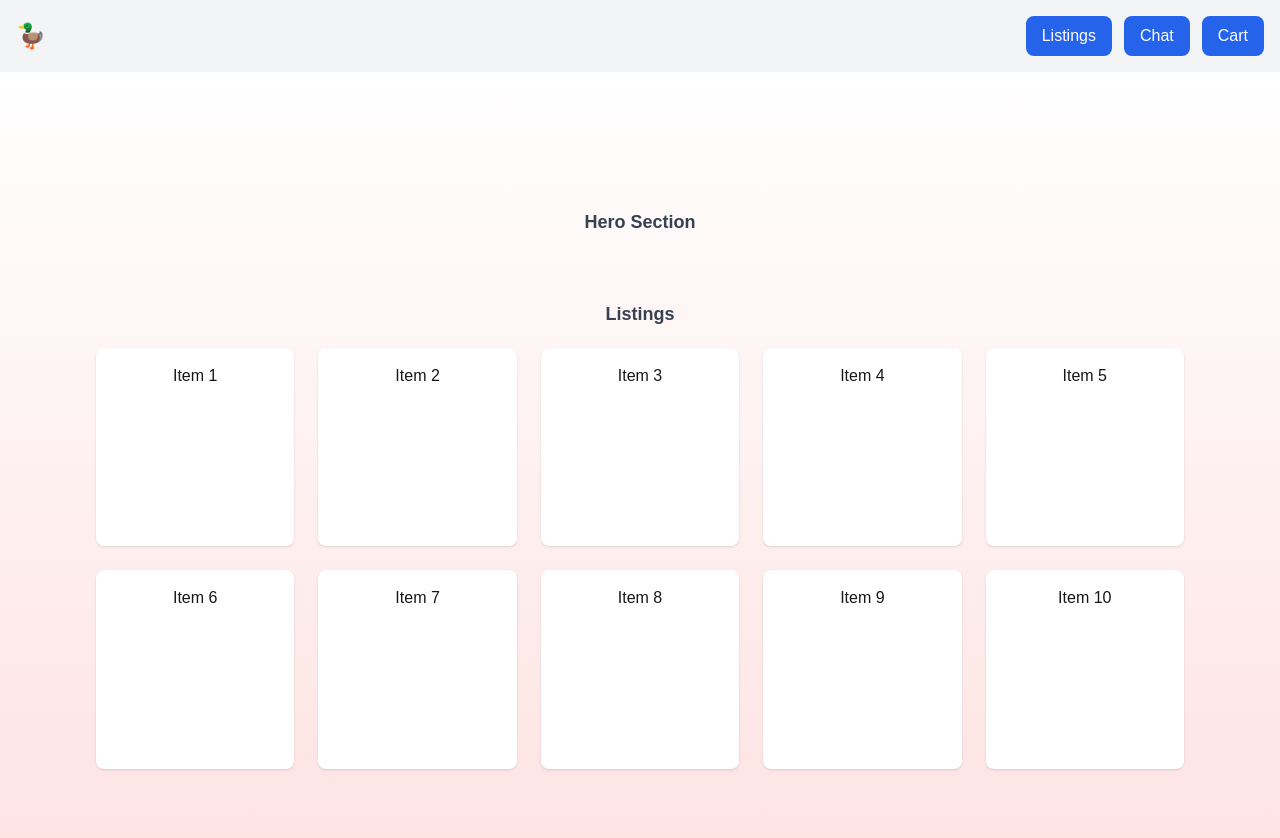
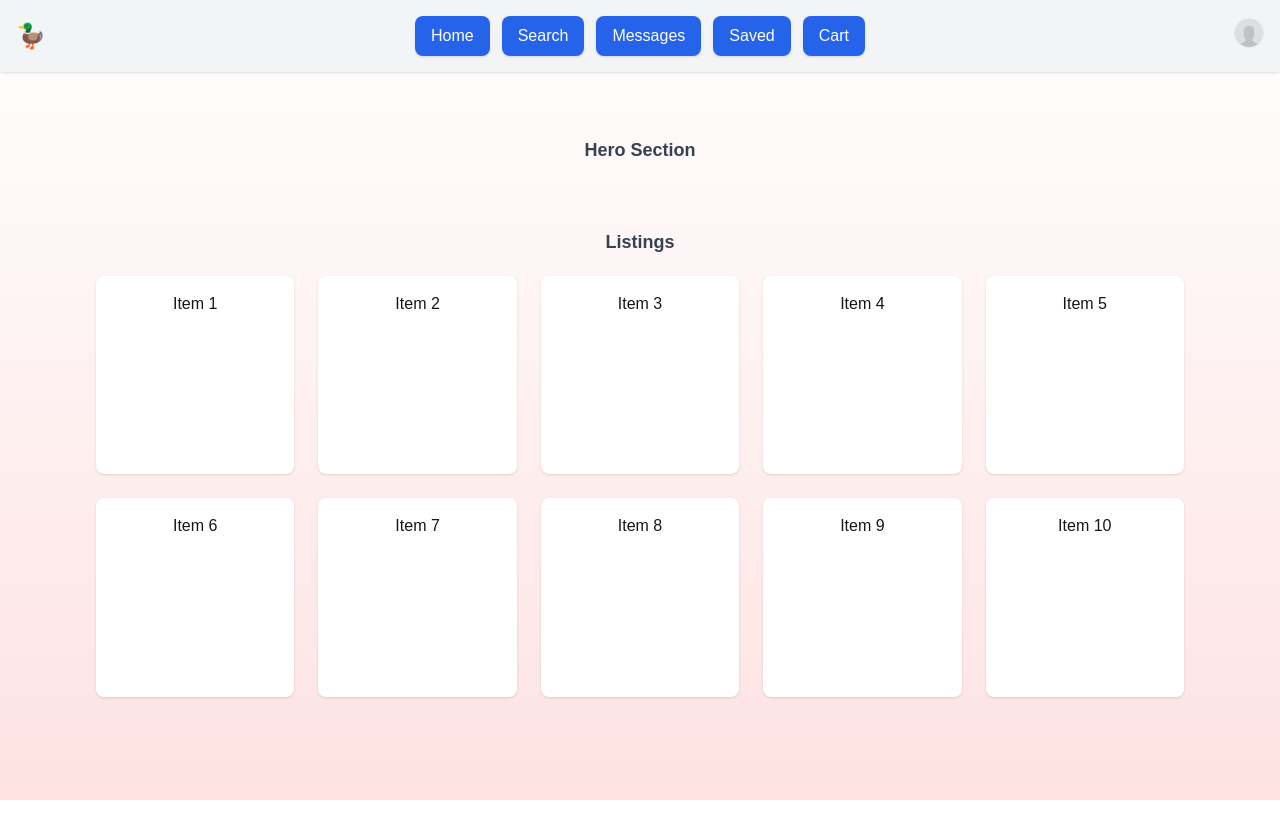
Before and after one commit to Zurab1K/unimarket, a Next.js app: page / in a window 1280 px wide. Shown: the top 838 px of the page. After the commit the page ends 800 px from the top, so only its background shows below. Built offline with nearby package versions, Linux system fonts and the light colour scheme.

Commit message:
added public folder, created avatardrop down component, navbar updates

```diff
--- /dev/null
+++ b/components/AvatarDropdown.tsx
@@ -0,0 +1,36 @@
+"use client";
+
+import { useState } from "react";
+import Image from "next/image";
+
+export default function AvatarMenu() {
+const [open, setOpen] = useState(false);
+
+return (
+<div className="relative">
+    <button onClick={() => setOpen(!open)}>
+    <Image
+        src="/placeholder-avatar-picture.jpg"   // put a picture in /public/avatar.png
+        alt="avatar"
+        width={30}
+        height={30}
+        className="rounded-full cursor-pointer border"
+    />
+    </button>
+
+    {open && (
+    <div className="absolute right-0 mt-2 w-40 bg-white shadow-lg rounded-md border z-50">
+        <button className="w-full text-left px-4 py-2 hover:bg-gray-100">
+        Profile
+        </button>
+        <button className="w-full text-left px-4 py-2 hover:bg-gray-100">
+        Settings
+        </button>
+        <button className="w-full text-left px-4 py-2 text-red-600 hover:bg-gray-100">
+        Logout
+        </button>
+    </div>
+    )}
+</div>
+);
+}
--- a/components/Navbar.tsx
+++ b/components/Navbar.tsx
@@ -2,6 +2,7 @@
 
 import Link from "next/link";
 import { usePathname } from "next/navigation";
+import AvatarMenu from "./AvatarDropdown";
 
 export default function Navbar() {
 const pathname = usePathname();
@@ -11,30 +12,53 @@ export default function Navbar() {
 }
 
 return (
-    <nav className="flex items-center justify-between p-4 bg-gray-100 shadow">
-      {/* Logo */}
-      <div className="flex items-center text-2xl select-none">🦆</div>
+<>
+    <nav className="w-full p-4 bg-gray-100 shadow fixed flex items-center justify-between">
+    <Link href="/" className="text-2xl select-none">🦆</Link>
 
-      {/* Navigation buttons */}
+    {/* Center: Navigation Buttons */}
     <div className="flex items-center space-x-3">
-        <Link href="/listings">
-          <button className="bg-blue-600 text-white px-4 py-2 rounded-lg hover:bg-blue-700 transition">
-            Listings
-          </button>
+        <Link
+        href="/"
+        className="px-4 py-2 bg-blue-600 text-white rounded-lg shadow hover:bg-blue-700 transition"
+        >
+        Home
         </Link>
 
-        <Link href="/chat">
-          <button className="bg-blue-600 text-white px-4 py-2 rounded-lg hover:bg-blue-700 transition">
-            Chat
-          </button>
+        <Link
+        href="/search"
+        className="px-4 py-2 bg-blue-600 text-white rounded-lg shadow hover:bg-blue-700 transition"
+        >
+        Search
         </Link>
 
-        <Link href="/forums">
-          <button className="bg-blue-600 text-white px-4 py-2 rounded-lg hover:bg-blue-700 transition">
+        <Link
+        href="/messages"
+        className="px-4 py-2 bg-blue-600 text-white rounded-lg shadow hover:bg-blue-700 transition"
+        >
+        Messages
+        </Link>
+
+        <Link
+        href="/saved"
+        className="px-4 py-2 bg-blue-600 text-white rounded-lg shadow hover:bg-blue-700 transition"
+        >
+        Saved
+        </Link>
+
+        <Link
+        href="/cart"
+        className="px-4 py-2 bg-blue-600 text-white rounded-lg shadow hover:bg-blue-700 transition"
+        >
         Cart
-          </button>
         </Link>
+
     </div>
+
+    {/* Right side (empty for now, keeps center aligned) */}
+    <AvatarMenu />
     </nav>
+
+</>
 );
 }
```
Also changed, not shown: app/chat/page.tsx (renamed from app/chat/chat.tsx), public/placeholder-avatar-picture.jpg (added). Lines whose indentation alone changed are shown as unchanged.
